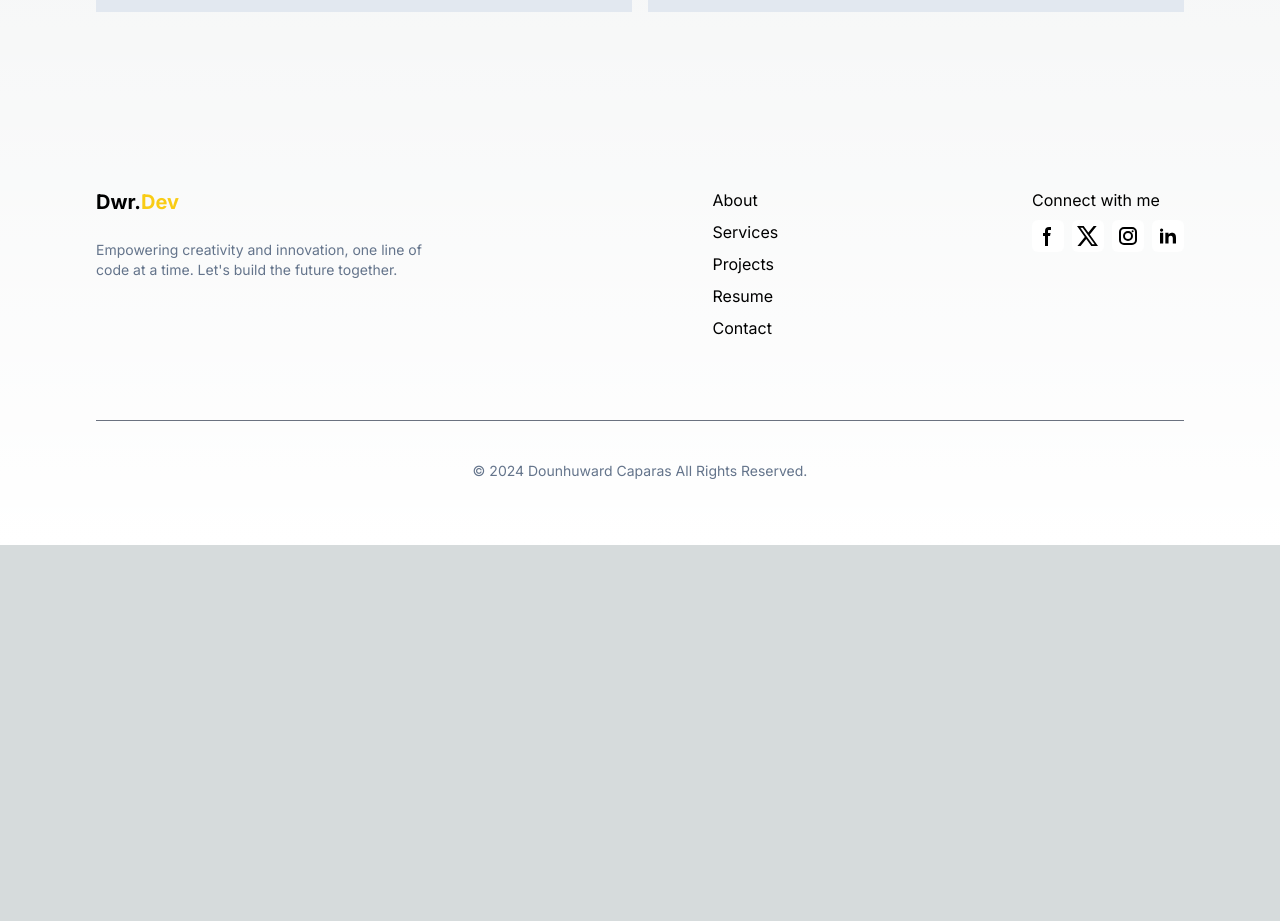
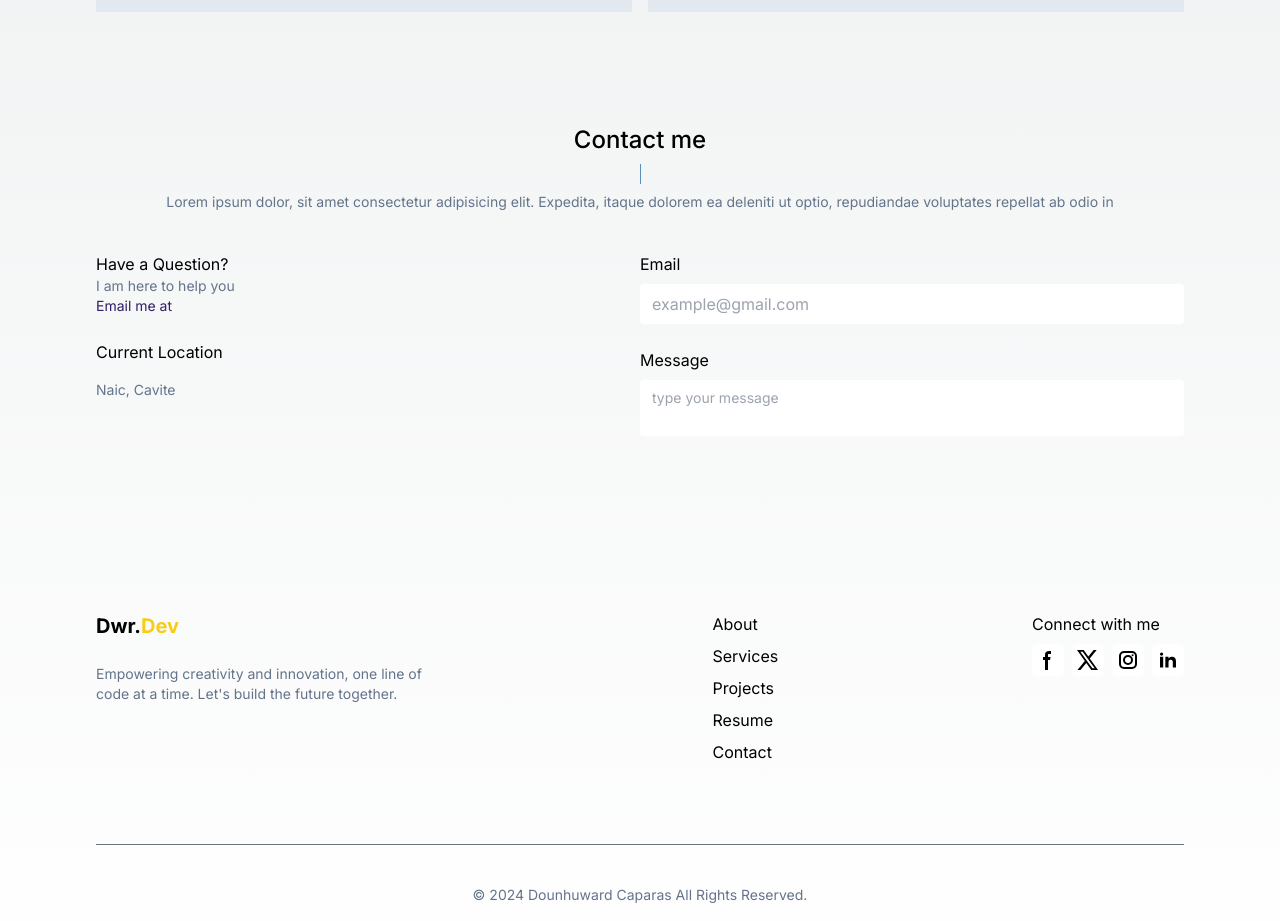
Before and after one commit to DowardCaparas/portfolio, a Next.js app: page / in a window 1280 px wide. Shown: the part 2094-3015 px from the top of the page. Before the commit the page ends 2639 px from the top, so only its background shows below. Built offline with nearby package versions, Linux system fonts and the light colour scheme.

Commit message:
adding contact section

```diff
--- a/app/page.tsx
+++ b/app/page.tsx
@@ -1,4 +1,4 @@
-import { About, Hero, Projects } from "@/components";
+import { About, Contact, Hero, Projects } from "@/components";
 
 export default function Home() {
   return (
@@ -16,6 +16,10 @@ export default function Home() {
         <Projects />
       </section>
 
+      <section>
+        <Contact />
+      </section>
+
     </main>
   );
 }
--- /dev/null
+++ b/components/Contact.tsx
@@ -0,0 +1,41 @@
+import React from "react";
+import TextComponent from "./TextComponent";
+
+const Contact = () => {
+  return (
+    <div className="w-full container__padding my-28">
+      <div className="flex flex-col justify-center items-center gap-2 mb-10">
+        <h2 className="text-2xl font-medium">Contact me</h2>
+        <div className="border-r h-5 border-primary_blue"></div>
+        <p>
+          Lorem ipsum dolor, sit amet consectetur adipisicing elit. Expedita,
+          itaque dolorem ea deleniti ut optio, repudiandae voluptates repellat
+          ab odio in
+        </p>
+      </div>
+
+      {/*container */}
+      <div className="flex max-md:flex-col justify-between items-start gap-6">
+        {/*Left Side Column 1 */}
+        <div className="flex flex-col justify-start items-start gap-6">
+          <div className="flex flex-col justify-start items-start">
+            <h3>Have a Question?</h3>
+            <p>I am here to help you</p>
+            <p className="text-primary_purple">Email me at</p>
+          </div>
+
+          <div className="flex flex-col justify-start items-start gap-4">
+            <h3>Current Location</h3>
+            <p>Naic, Cavite</p>
+          </div>
+        </div>
+
+        {/*Right Side Column 2 */}
+        <TextComponent />
+
+      </div>
+    </div>
+  );
+};
+
+export default Contact;
--- a/components/CustomButton.tsx
+++ b/components/CustomButton.tsx
@@ -1,7 +1,6 @@
 'use client'
 
 import { CustomButtonProps } from '@/types'
-import Image from 'next/image'
 
 const CustomButton = ({title, containerStyles, textStyles}: CustomButtonProps) => {
   return (
--- /dev/null
+++ b/components/TextComponent.tsx
@@ -0,0 +1,46 @@
+'use client';
+
+import React, { useState, ChangeEvent } from 'react';
+
+const TextComponent = () => {
+  const [email, setEmail] = useState('');
+  const [message, setMessage] = useState('');
+
+  const handleEmailChange = (event: ChangeEvent<HTMLInputElement>) => {
+    setEmail(event.target.value);
+  };
+
+  const handleMessageChange = (event: ChangeEvent<HTMLTextAreaElement>) => {
+    setMessage(event.target.value);
+  };
+
+  return (
+    <div className='flex flex-col gap-6 sm:w-1/2 w-full'>
+      <div className='flex flex-col gap-2'>
+        <label htmlFor='email'>Email</label>
+        <input
+          id='email'
+          type='email'
+          placeholder='example@gmail.com'
+          className='text-primary_black py-2 px-3 rounded'
+          onChange={handleEmailChange}
+          name='email-text'
+          value={email}
+        />
+      </div>
+      <div className='flex flex-col gap-2'>
+        <label htmlFor='message'>Message</label>
+        <textarea
+          name='message-text'
+          id='message'
+          value={message}
+          onChange={handleMessageChange}
+          placeholder='type your message'
+          className='resize-none text-primary_black py-2 px-3 h-full rounded text-sm'
+        />
+      </div>
+    </div>
+  );
+};
+
+export default TextComponent;
--- a/components/index.ts
+++ b/components/index.ts
@@ -7,6 +7,8 @@ import PeronalInfoCard from './PeronalInfoCard';
 import Skills from './Skills';
 import Projects from './Projects';
 import ProjectCard from './ProjectCard';
+import Contact from './Contact';
+import TextComponent from './TextComponent';
 
 export {
     Navbar,
@@ -17,5 +19,7 @@ export {
     PeronalInfoCard,
     Skills,
     Projects,
-    ProjectCard
+    ProjectCard,
+    Contact,
+    TextComponent,
 }
```
Also changed, not shown: components/Navbar.tsx (+38 -38 lines).
